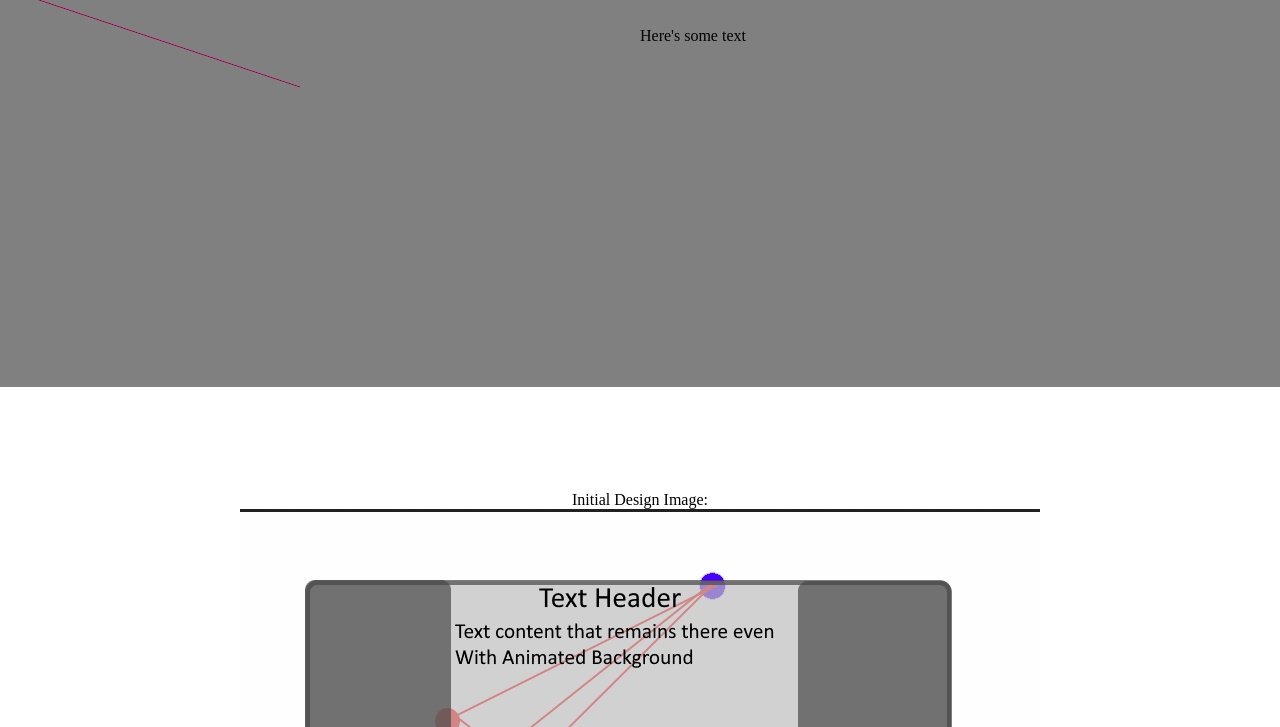
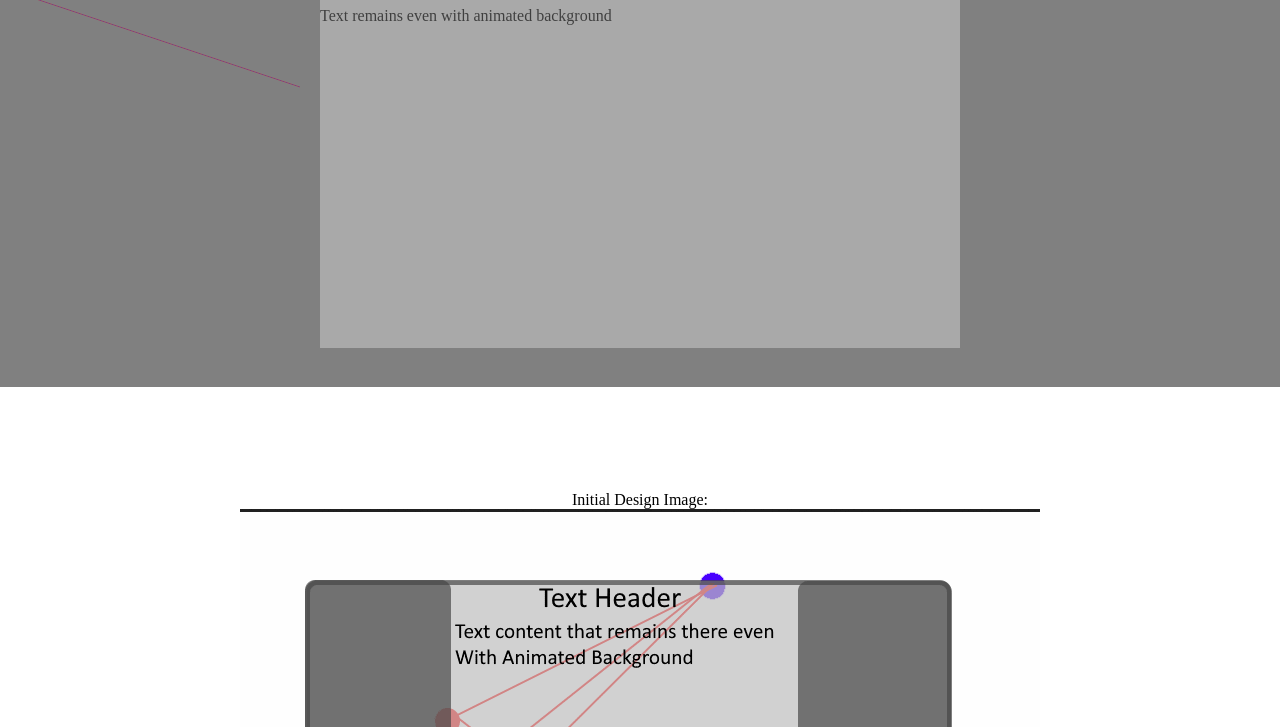
Before and after one commit to StarshipladDev/100DaysDesignsAndCss, a plain HTML site: page Day17/index.html in a window 1280 px wide. Shown: the part 373-1100 px from the top of the page. Drawn offline with Linux system fonts and the light colour scheme.

Commit message:
update text handling to position in center to match design.

```diff
--- a/Day17/index.html
+++ b/Day17/index.html
@@ -48,14 +48,26 @@
             top: 10%;
         }
 
-        #front{
-            z-index:1;
+        #front {
+            z-index: 1;
             top: 50%;
             left: 50%;
         }
 
         .text-parent {
             background-color: gray;
+            opacity: 0.5;
+            top: -25%;
+            position: relative;
+            right: 50%;
+        }
+
+        .text-content {
+            background-color: lightgray;
+            width: 50%;
+            margin-left: 25%;
+            height: 100%;
+            opacity: 1;
         }
     </style>
 </head>
@@ -69,7 +81,8 @@
             <div class="content-class" id="front">
                 <div class="text-parent">
                     <div class="text-content">
-                        <span> Here's some text</span>
+                        <h1 id="header">Text Content Goes here</h1>
+                        <span> Text remains even with animated background</span>
                     </div>
                 </div>
             </div>
@@ -163,6 +176,9 @@
 
             count++;
         }
+
+
+        setInterval(compareLines, 100);
     </script>
 
 </body>
```
